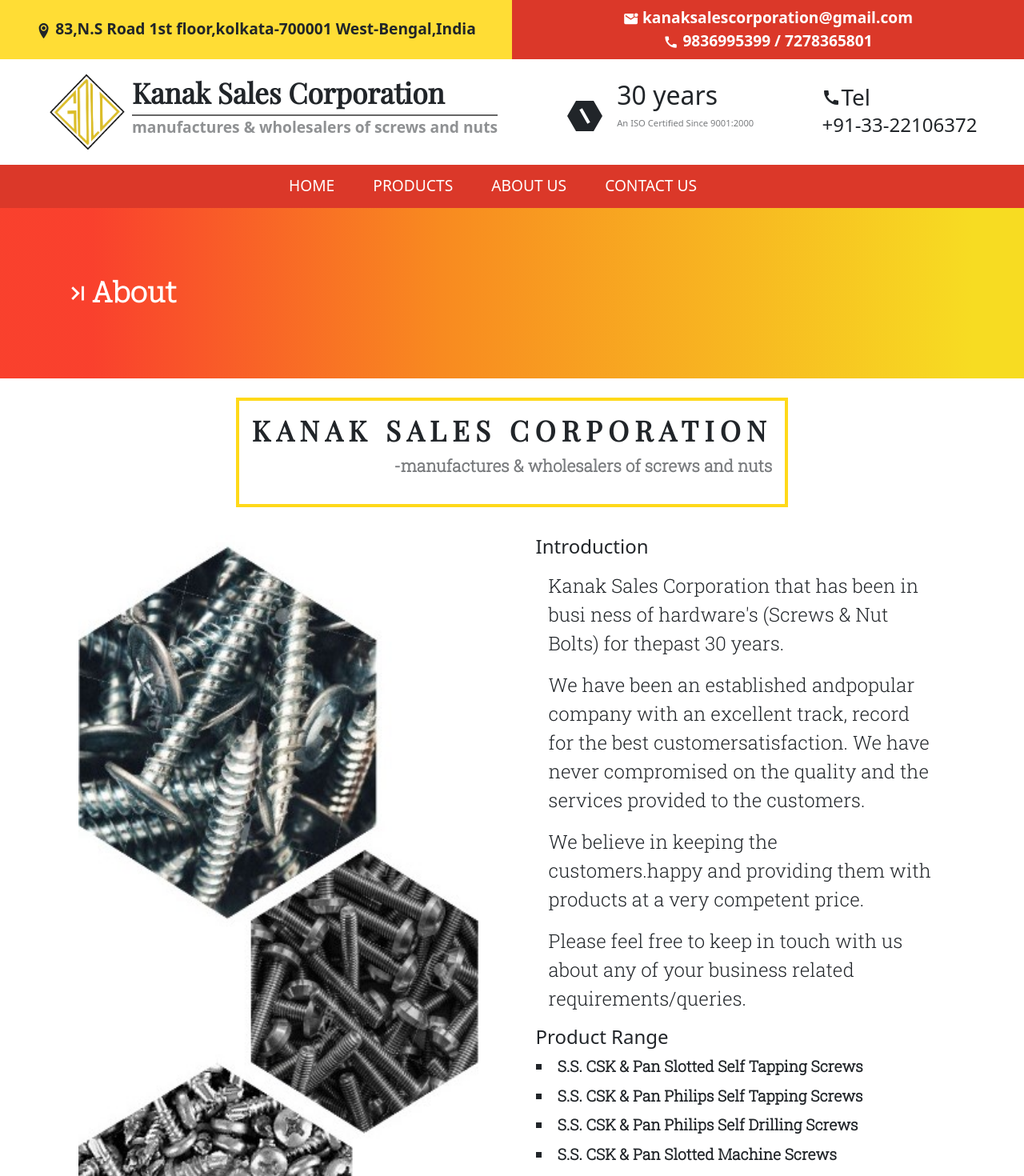
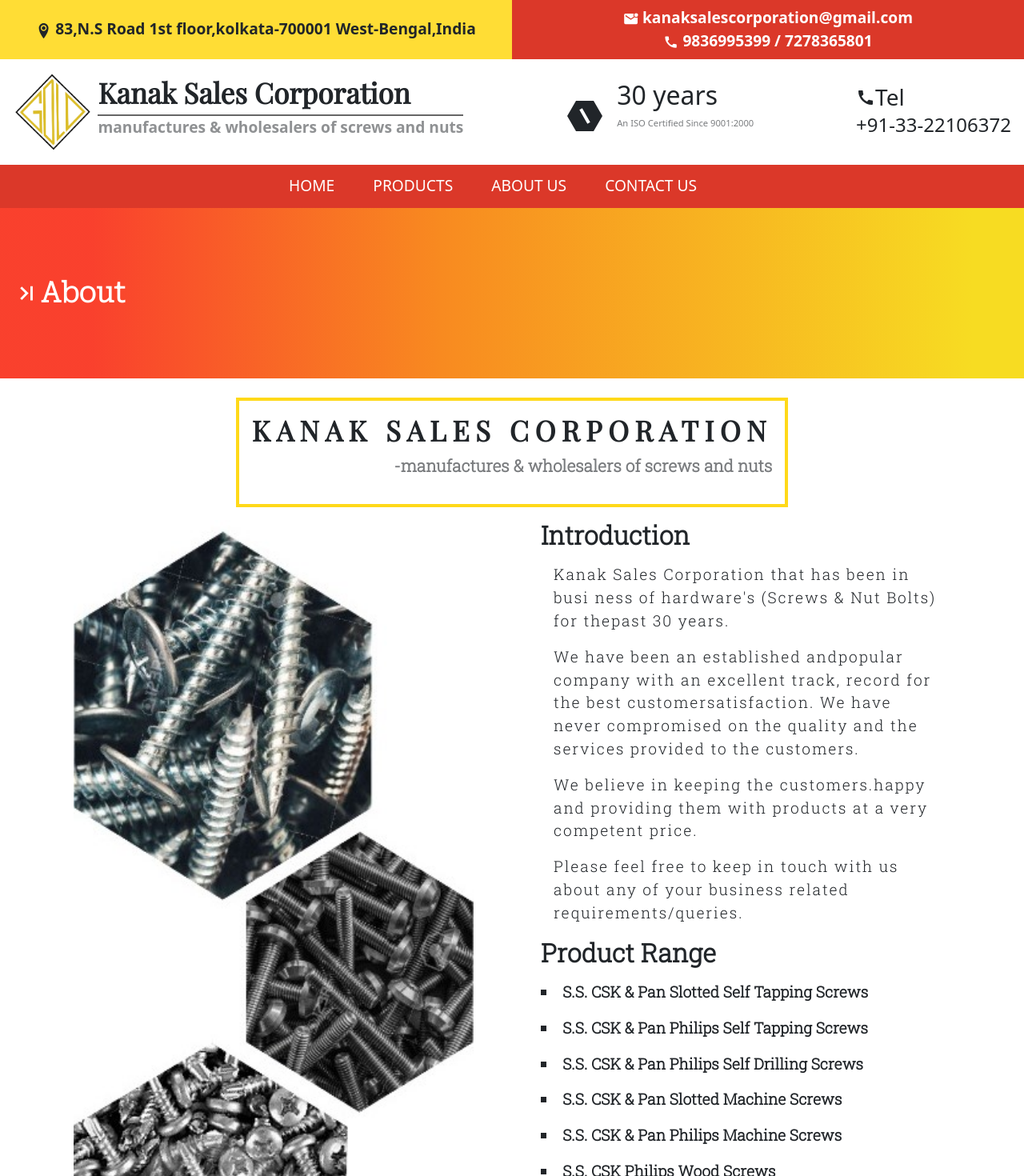
Before and after one commit to yashPurohit01/kanakSales, a Next.js app: page /about in a window 1280 px wide. Shown: the top 1470 px of the page at 80% size. Built offline with nearby package versions, Linux system fonts and the light colour scheme.

Commit message:
about page

```diff
--- a/Components/header/header.module.scss
+++ b/Components/header/header.module.scss
@@ -40,7 +40,7 @@
   & .Mid_Section {
     display: flex;
     align-items: center;
-    justify-content: space-around;
+    justify-content: space-between;
     padding: 1rem;
     & .companyLogoInfo {
       display: flex;
--- a/styles/about.module.scss
+++ b/styles/about.module.scss
@@ -13,6 +13,7 @@
       rgba(247, 220, 34, 1) 95%
     );
     padding: 5rem;
+    padding-left: 1rem;
     font-size: 2.2rem;
     display: flex;
     align-items: center;
@@ -25,7 +26,7 @@
     flex-direction: column;
     justify-content: center;
     align-items: center;
-    padding: .5rem;
+    padding: 0.5rem;
     & .about_content_heading {
       border: 4px Solid $yellow;
       margin: 1rem 0 1rem 0;
@@ -47,24 +48,32 @@
       }
     }
     & .about_Description {
-        display: flex;
+      display: flex;
       font-size: 1.5rem;
       justify-content: space-evenly;
       width: 100%;
       flex-wrap: wrap-reverse;
-      padding: 1.2rem;
-      & p{
-          max-width: 30rem;
-          margin: 1rem;
-          font-family: $secondary;
-          font-weight: 500;
+      /* padding: 1.2rem; */
+      & p {
+        max-width: 30rem;
+        margin: 1rem;
+        font-family: $secondary;
+        font-weight: 500;
+        font-size: 1.2rem;
+        letter-spacing: 0.5mm;
       }
-      & li{
+      & li {
         font-family: $secondary;
         font-size: 1.2rem;
         font-weight: 600;
-        margin-bottom: .5rem;
-        list-style:square;
+        margin-bottom: 0.5rem;
+        margin-top: 1rem;
+        list-style: square;
+      }
+      & h4{
+        font-family: $secondary;
+        font-size: 2rem;
+        font-weight: 700;
       }
     }
   }
```
